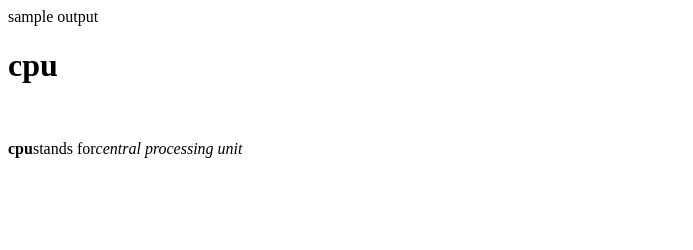
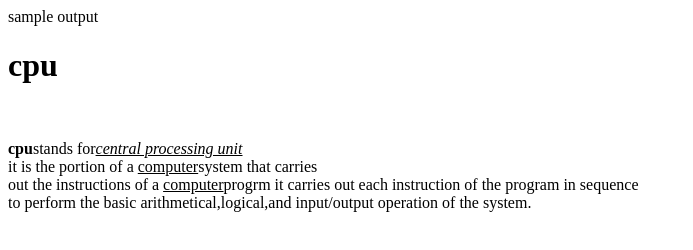
Before and after one commit to iamneo-production/adcebdadaeccdfffebaeceaec, a website: page public/index.html in a window 1280 px wide. Shown: the whole page, without its empty margins (0-693 px from the left). Drawn offline with Linux system fonts and the light colour scheme.

Commit message:
Backup Commit

```diff
--- a/public/index.html
+++ b/public/index.html
@@ -3,4 +3,8 @@
         sample output</head>
         <body>
             <h1><b>cpu</b></h1><br>
-            <p><b>cpu</b>stands for<i>central processing unit</i>
+            <p><b>cpu</b>stands for<i><u>central processing unit</i></u><br>
+                it is the portion of a <u>computer</u>system that carries<br>
+                out the instructions of a <u>computer</u>progrm
+                it carries out each instruction of the program in sequence<br>
+                to perform the basic arithmetical,logical,and input/output operation of the system.
```
